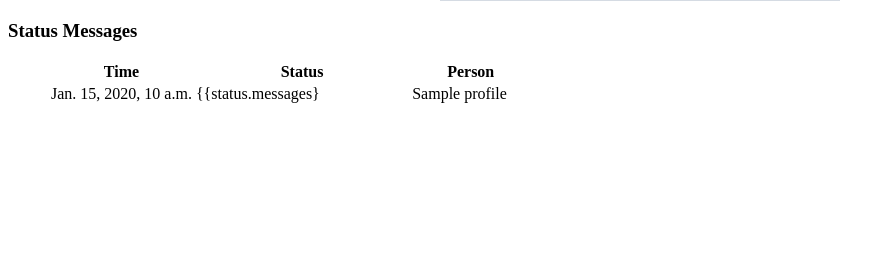
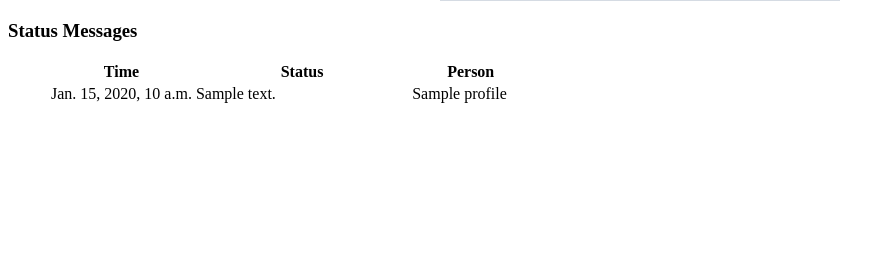
Before and after one commit to serra98/CS108, a Django app: template mini_fb/templates/mini_fb/show_profile_page.html in a window 1280 px wide. Shown: the part 504-781 px from the top of the page, without its empty margins (0-894 px from the left). Run offline with Django 3.2, Linux system fonts and the light colour scheme; the template is opened without the code that fills it: most values are stand-ins (such as "Sample title", 1, 10 or a date in 2020); grey boxes marked "Sample" are stand-in pictures.

Commit message:
modified

```diff
--- a/mini_fb/templates/mini_fb/show_profile_page.html
+++ b/mini_fb/templates/mini_fb/show_profile_page.html
@@ -33,7 +33,7 @@
                 {% for status in profile.get_status_messages %}
                 <tr>
                     <td> {{status.timestamp}} </td>
-                    <td> {{status.messages}</td>
+                    <td> {{status.message}}</td>
                     <td> {{status.profile}} </td>
                 </tr>
                 {% endfor %}
```
